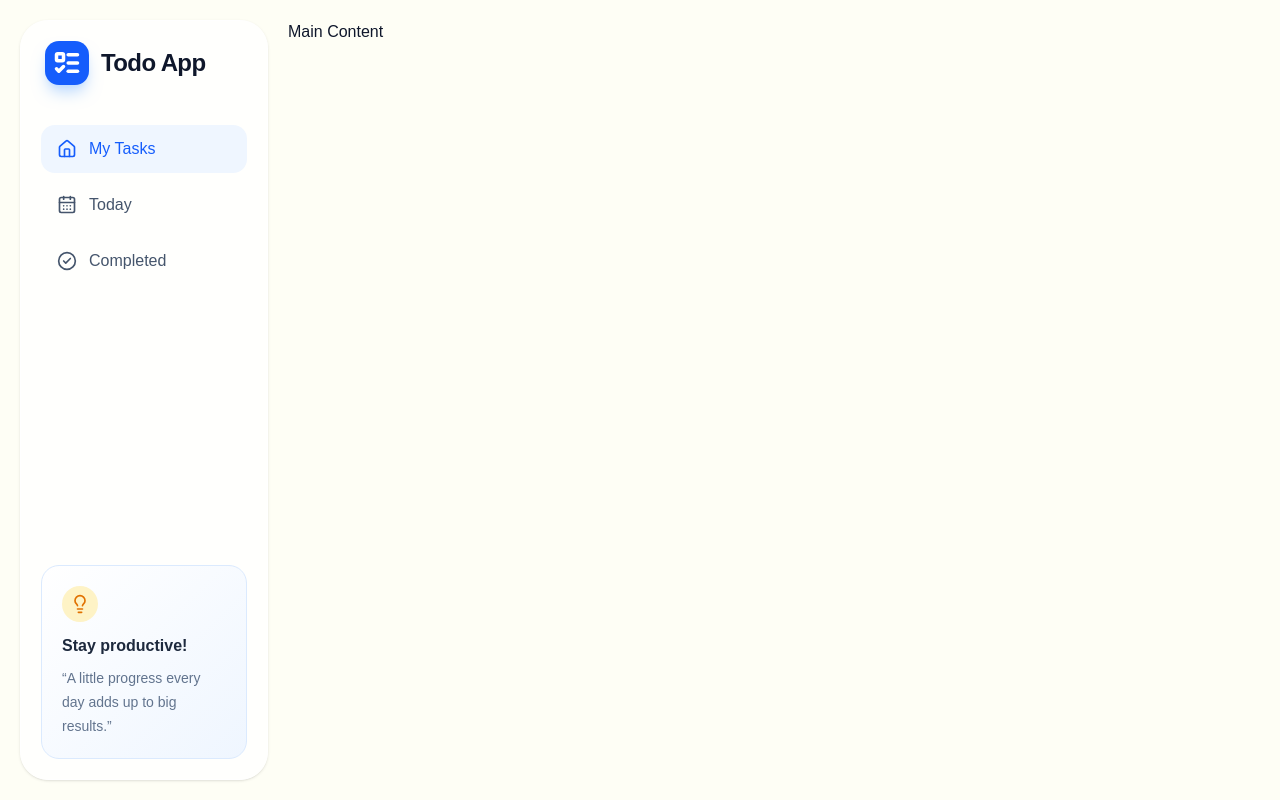
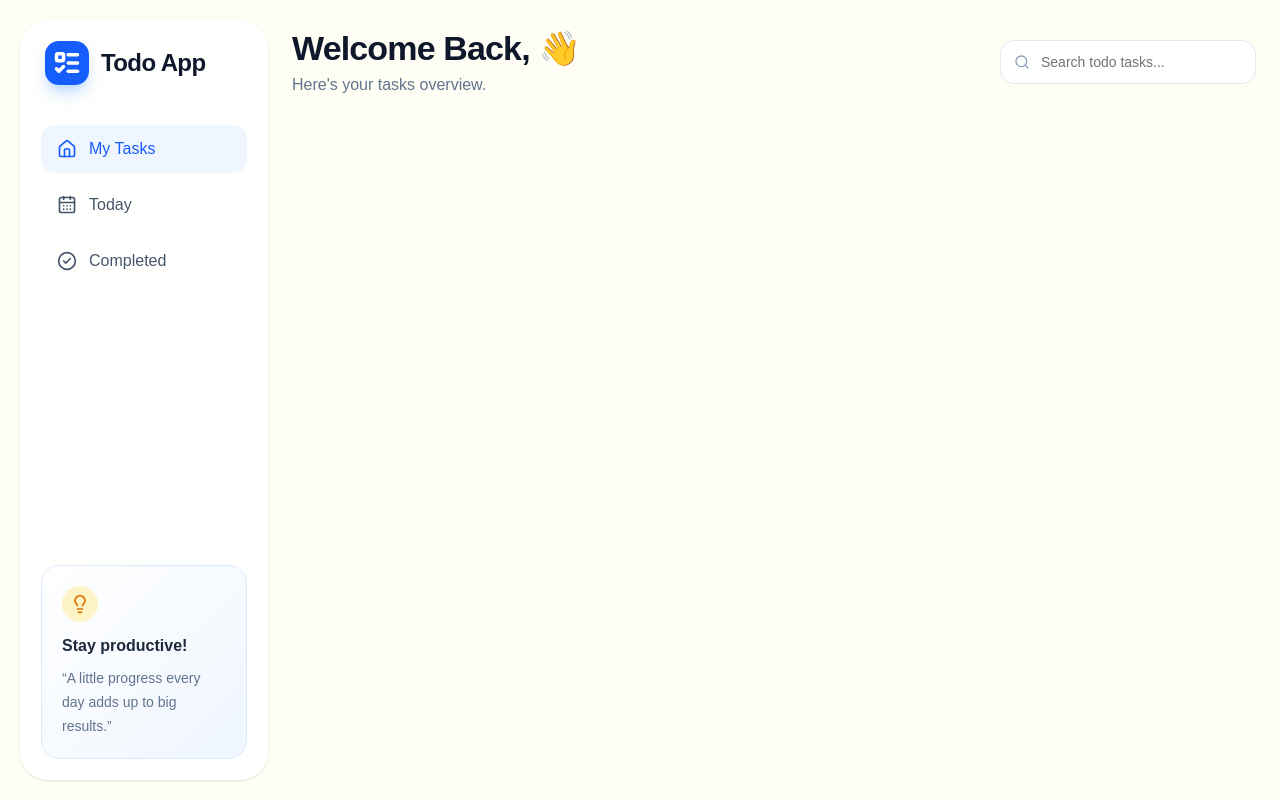
Before and after one commit to kingpasan/todo-app, a React (Vite) app in the folder client/: page / in a window 1280 px wide. Built offline with nearby package versions, Linux system fonts and the light colour scheme.

Commit message:
frontend: dashboard header with search added

```diff
--- a/client/src/App.tsx
+++ b/client/src/App.tsx
@@ -1,10 +1,12 @@
 import { useState } from "react";
 import AppSidebar from "./components/layout/AppSidebar";
 import type { Page, TodoFilter } from "./types/todo";
+import DashboardHeader from "./components/layout/DashboardHeader";
 
 const App = () => {
   const [currentPage, setCurrentPage] = useState<Page>("tasks");
   const [filter, setFilter] = useState<TodoFilter>("All");
+  const [search, setSearch] = useState("");
 
   const handleNavigate = (page: Page) => {
     setCurrentPage(page);
@@ -21,7 +23,9 @@ const App = () => {
     <div className="min-h-screen bg-[#fefef5] text-slate-900">
       <div className="mx-auto flex min-h-screen gap-5 p-4 md:p-5">
         <AppSidebar currentPage={currentPage} onNavigate={handleNavigate} />
-        <main className="min-w-0 flex-1">Main Content</main>
+        <main className="min-w-0 flex-1">
+          <DashboardHeader search={search} onSearchChange={setSearch} />
+        </main>
       </div>
     </div>
   );
--- /dev/null
+++ b/client/src/components/layout/DashboardHeader.tsx
@@ -0,0 +1,39 @@
+import { Search } from "lucide-react";
+import { Input } from "@/components/ui/input";
+
+type DashboardHeaderProps = {
+  search: string;
+  onSearchChange: (value: string) => void;
+};
+
+const DashboardHeader = ({ search, onSearchChange }: DashboardHeaderProps) => {
+  return (
+    <header className="mb-6 flex flex-col justify-between gap-5 px-1 py-2 sm:flex-row sm:items-center">
+      <div>
+        <h1 className="text-3xl font-bold tracking-tight sm:text-[34px]">
+          Welcome Back, <span aria-hidden="true">👋</span>
+        </h1>
+
+        <p className="mt-1 text-base text-slate-500">
+          Here's your tasks overview.
+        </p>
+      </div>
+
+      <div className="flex items-center gap-3">
+        <div className="relative min-w-0 flex-1 sm:w-64 sm:flex-none">
+          <Search className="absolute left-3.5 top-1/2 h-4 w-4 -translate-y-1/2 text-slate-400" />
+
+          <Input
+            value={search}
+            onChange={(event) => onSearchChange(event.target.value)}
+            placeholder="Search todo tasks..."
+            aria-label="Search todo tasks"
+            className="h-11 rounded-xl border-slate-200 bg-white pl-10 shadow-none focus-visible:ring-blue-200"
+          />
+        </div>
+      </div>
+    </header>
+  );
+};
+
+export default DashboardHeader;
--- /dev/null
+++ b/client/src/components/ui/input.tsx
@@ -0,0 +1,19 @@
+import * as React from "react"
+import { Input as InputPrimitive } from "@base-ui/react/input"
+import { cn } from "cn"
+
+function Input({ className, type, ...props }: React.ComponentProps<"input">) {
+  return (
+    <InputPrimitive
+      type={type}
+      data-slot="input"
+      className={cn(
+        "h-9 w-full min-w-0 rounded-md border border-input bg-transparent px-2.5 py-1 text-base shadow-xs transition-[color,box-shadow] outline-none file:inline-flex file:h-7 file:border-0 file:bg-transparent file:text-sm file:font-medium file:text-foreground placeholder:text-muted-foreground focus-visible:border-ring focus-visible:ring-3 focus-visible:ring-ring/50 disabled:pointer-events-none disabled:cursor-not-allowed disabled:opacity-50 aria-invalid:border-destructive aria-invalid:ring-3 aria-invalid:ring-destructive/20 md:text-sm dark:bg-input/30 dark:aria-invalid:border-destructive/50 dark:aria-invalid:ring-destructive/40",
+        className
+      )}
+      {...props}
+    />
+  )
+}
+
+export { Input }
```
